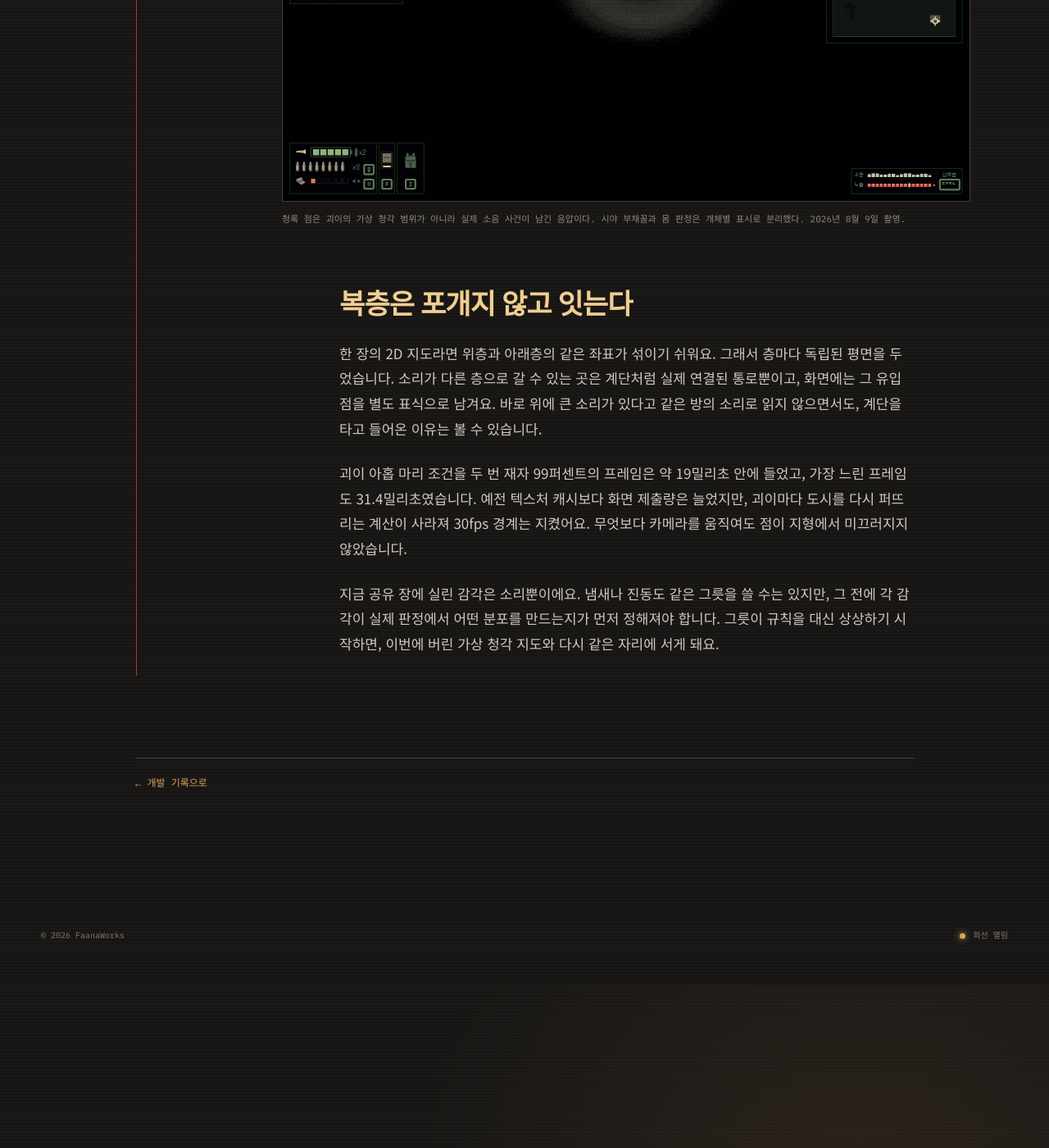
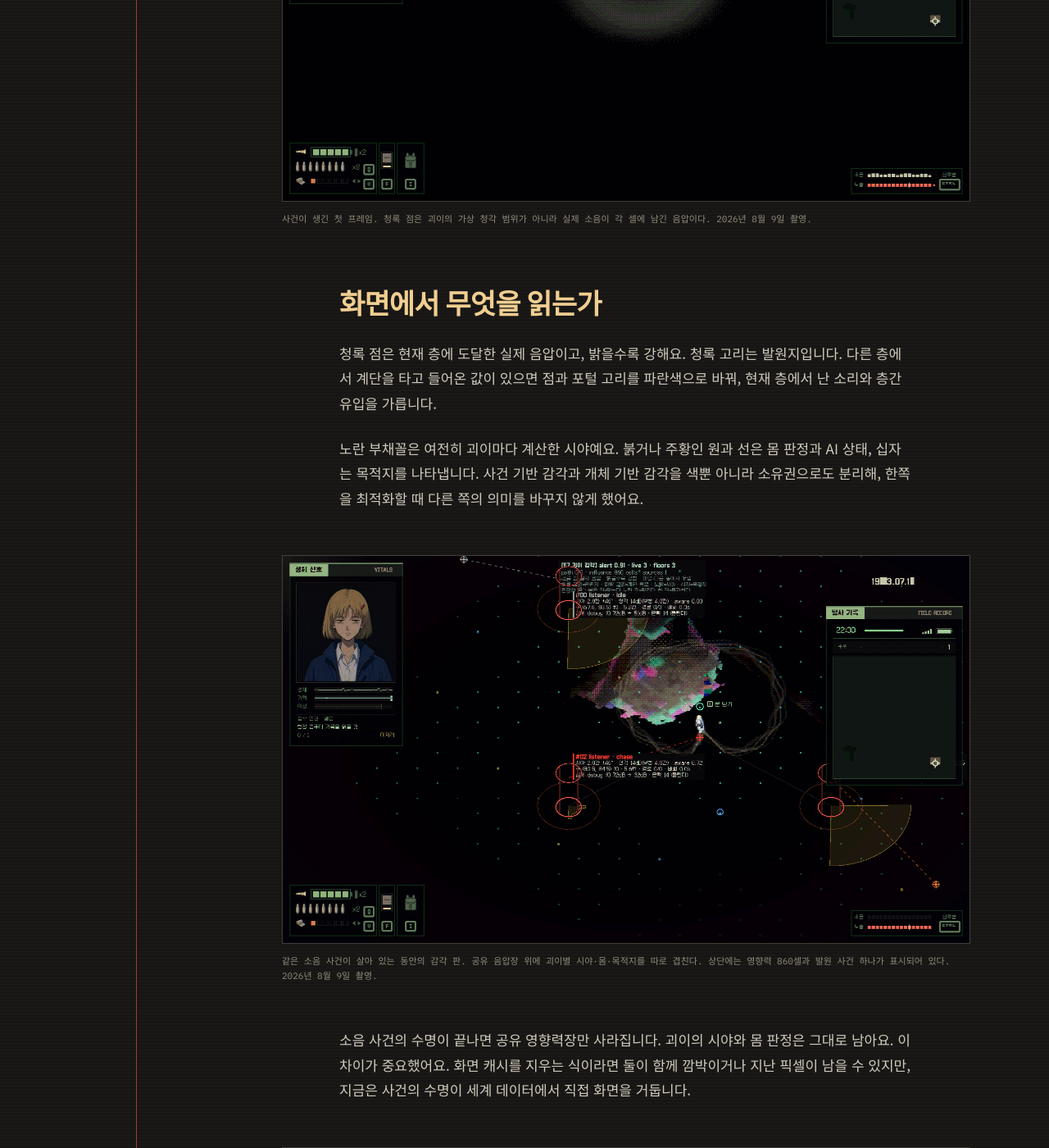
Before and after one commit to rapina/faanaworks, a Jekyll site: the page built from _posts/2026-08-09-sense-map-world-coordinates.md, in a window 1280 px wide and 1400 px high, scrolled down 2660 px. Shown: the whole window at 82% size. Built offline with Jekyll 4.4.1, drawn with Linux system fonts in a browser that asks for light colours; some web fonts are replaced; some of the changed text lies outside the part shown.

Commit message:
감각 지도 시각화 장면을 보강한다

```diff
--- a/_posts/2026-08-09-sense-map-world-coordinates.md
+++ b/_posts/2026-08-09-sense-map-world-coordinates.md
@@ -3,11 +3,11 @@ layout: post
 title: "빨라진 감각 지도가 왜 틀린 지도가 되었나"
 date: 2026-08-09 20:45:00 +0900
 project: "Civil Twilight"
-reading_time: "4분"
+reading_time: "5분"
 summary: "괴이 감각 판을 텍스처로 얼리자 프레임은 안정됐지만, 카메라가 움직인 뒤 정보가 월드 좌표를 떠났어요. 문제를 그리는 방식보다 감각 정보의 소유권에서 다시 풀었습니다."
 cover: "/assets/posts/2026-08-09-sense-map-world-coordinates/influence-map.png"
-cover_alt: "Civil Twilight 실내 장면 위에 실제 소음의 청록색 영향력 셀과 괴이 세 마리의 시야·판정 정보가 겹쳐진 개발 화면"
-cover_caption: "실제 소음 사건의 영향력장과 괴이 셋의 시야를 함께 표시한 장면. 2026년 8월 9일 촬영."
+cover_alt: "Civil Twilight 실내 장면의 바닥 위에 실제 소음의 청록색 영향력 셀이 펼쳐진 개발 화면"
+cover_caption: "실제 소음 사건이 생긴 첫 프레임의 영향력장. 2026년 8월 9일 촬영."
 ---
 
 감각 판을 투명 텍스처 한 장으로 얼린 뒤 프레임은 안정됐어요. 괴이 아홉 마리를 세워도
@@ -44,8 +44,32 @@ cover_caption: "실제 소음 사건의 영향력장과 괴이 셋의 시야를
 카메라로 매 프레임 투영합니다. 이제 보존하는 것은 픽셀이 아니라 사건과 세계 좌표예요.
 
 <figure>
-  <img src="{{ '/assets/posts/2026-08-09-sense-map-world-coordinates/influence-map.png' | relative_url }}" alt="실내 지형 위에 청록색 실제 소음 영향력 셀, 노란 시야 부채꼴과 괴이 판정 원이 겹쳐 표시된 Civil Twilight 개발 화면">
-  <figcaption>청록 점은 괴이의 가상 청각 범위가 아니라 실제 소음 사건이 남긴 음압이다. 시야 부채꼴과 몸 판정은 개체별 표시로 분리했다. 2026년 8월 9일 촬영.</figcaption>
+  <img src="{{ '/assets/posts/2026-08-09-sense-map-world-coordinates/influence-map.png' | relative_url }}" alt="실내 지형 바닥 위에 청록색 실제 소음 영향력 셀이 넓게 펼쳐진 Civil Twilight 개발 화면">
+  <figcaption>사건이 생긴 첫 프레임. 청록 점은 괴이의 가상 청각 범위가 아니라 실제 소음이 각 셀에 남긴 음압이다. 2026년 8월 9일 촬영.</figcaption>
+</figure>
+
+## 화면에서 무엇을 읽는가
+
+청록 점은 현재 층에 도달한 실제 음압이고, 밝을수록 강해요. 청록 고리는 발원지입니다.
+다른 층에서 계단을 타고 들어온 값이 있으면 점과 포털 고리를 파란색으로 바꿔, 현재
+층에서 난 소리와 층간 유입을 가릅니다.
+
+노란 부채꼴은 여전히 괴이마다 계산한 시야예요. 붉거나 주황인 원과 선은 몸 판정과 AI
+상태, 십자는 목적지를 나타냅니다. 사건 기반 감각과 개체 기반 감각을 색뿐 아니라
+소유권으로도 분리해, 한쪽을 최적화할 때 다른 쪽의 의미를 바꾸지 않게 했어요.
+
+<figure>
+  <img src="{{ '/assets/posts/2026-08-09-sense-map-world-coordinates/influence-with-entities.png' | relative_url }}" alt="청록색 실제 음압 셀 위에 괴이 세 마리의 노란 시야 부채꼴, 몸 판정 원과 상태 정보가 표시된 Civil Twilight 개발 화면">
+  <figcaption>같은 소음 사건이 살아 있는 동안의 감각 판. 공유 음압장 위에 괴이별 시야·몸·목적지를 따로 겹친다. 상단에는 영향력 860셀과 발원 사건 하나가 표시되어 있다. 2026년 8월 9일 촬영.</figcaption>
+</figure>
+
+소음 사건의 수명이 끝나면 공유 영향력장만 사라집니다. 괴이의 시야와 몸 판정은 그대로
+남아요. 이 차이가 중요했어요. 화면 캐시를 지우는 식이라면 둘이 함께 깜박이거나 지난
+픽셀이 남을 수 있지만, 지금은 사건의 수명이 세계 데이터에서 직접 화면을 거둡니다.
+
+<figure>
+  <img src="{{ '/assets/posts/2026-08-09-sense-map-world-coordinates/influence-expired.png' | relative_url }}" alt="청록색 음압 셀은 사라지고 괴이 세 마리의 시야 부채꼴과 몸 판정만 남은 Civil Twilight 개발 화면">
+  <figcaption>같은 연속 촬영의 뒤 프레임. 상단 영향력이 0셀·0사건이 되자 청록 음압장만 사라지고 개체별 진단 정보는 남았다. 2026년 8월 9일 촬영.</figcaption>
 </figure>
 
 ## 복층은 포개지 않고 잇는다
```
Also changed, not shown: assets/posts/2026-08-09-sense-map-world-coordinates/influence-expired.png (added), assets/posts/2026-08-09-sense-map-world-coordinates/influence-with-entities.png (added).
